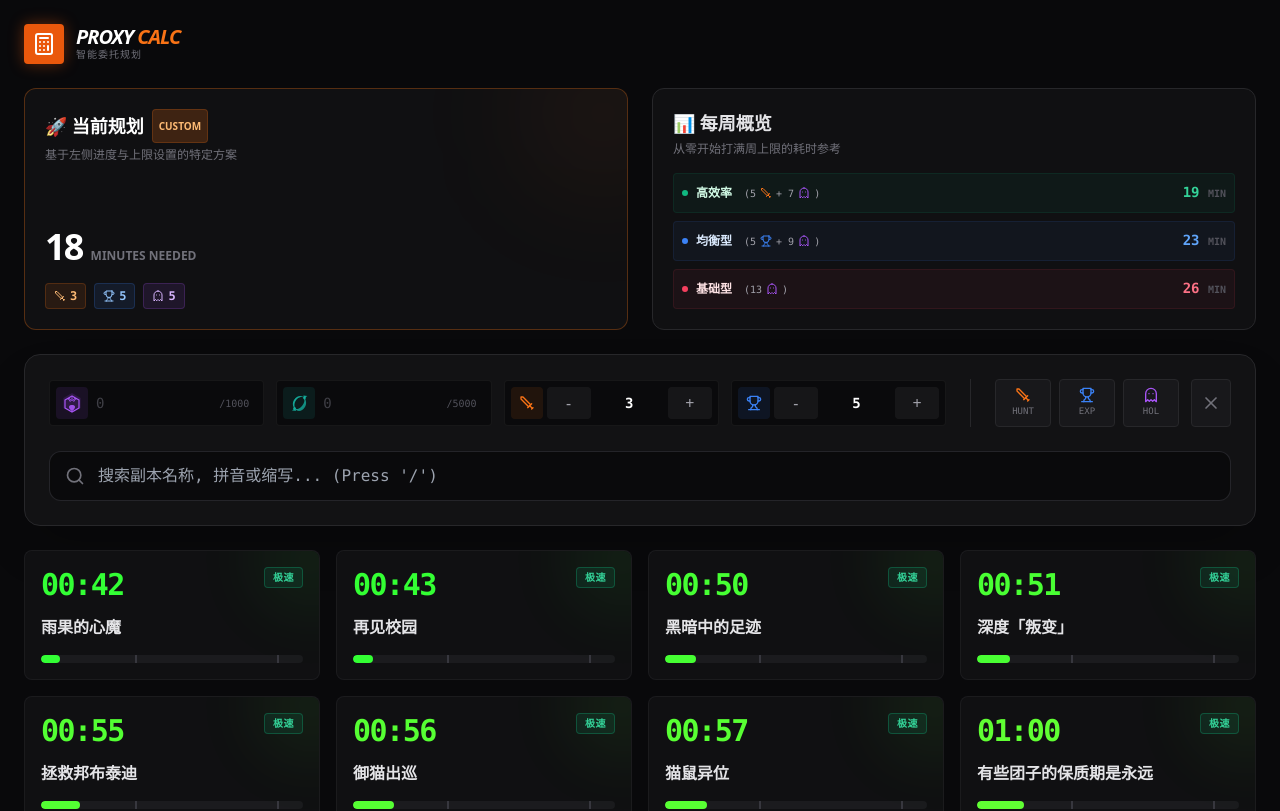
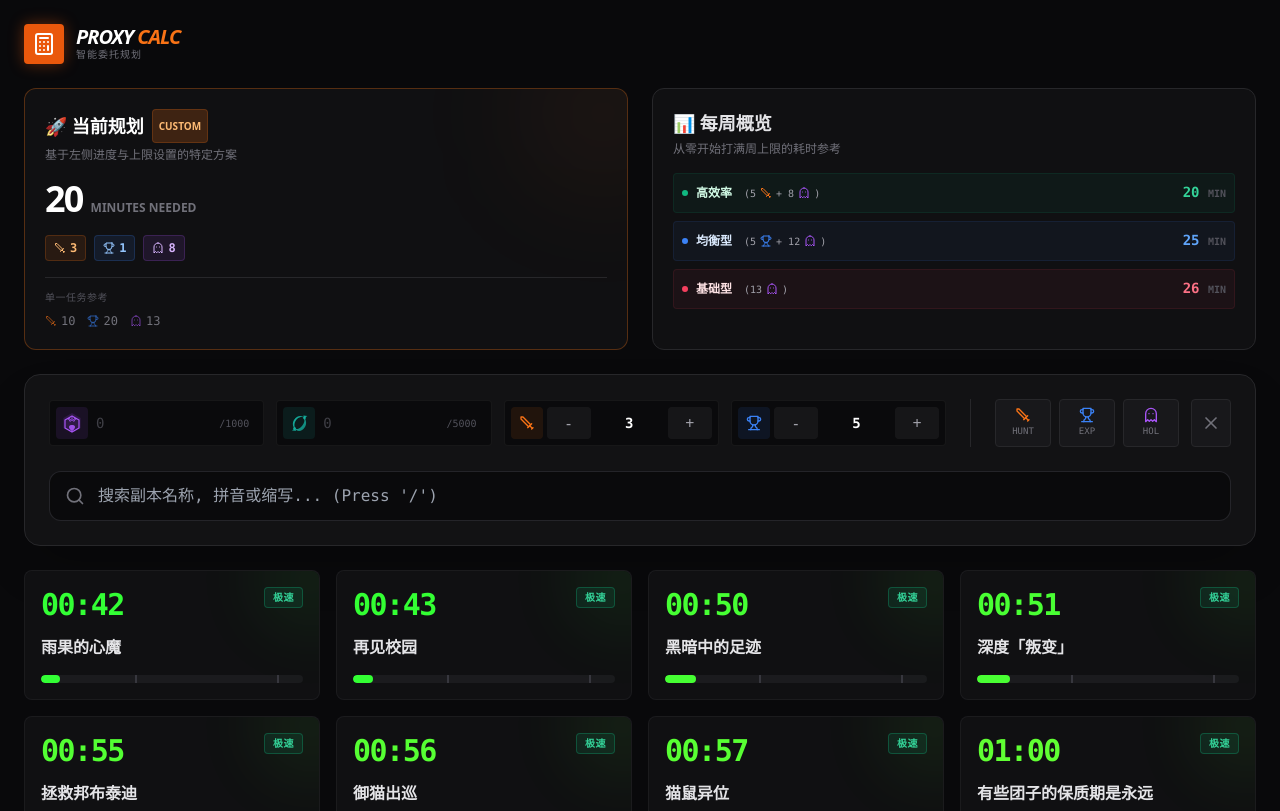
Before and after one commit to owwkmidream/zzz-proxy-calc, a React (Vite) app: page / in a window 1280 px wide. Shown: the top 811 px of the page. Built offline with nearby package versions, Linux system fonts and the light colour scheme.

Commit message:
算法改进2

```diff
--- a/src/App.tsx
+++ b/src/App.tsx
@@ -60,7 +60,7 @@ const App = () => {
 
           {/* 结果数据卡片 */}
           <div className="grid grid-cols-1 md:grid-cols-2 gap-6 animate-in fade-in slide-in-from-top-4">
-            <PlanCard dynamicPlan={dynamicPlan} />
+            <PlanCard dynamicPlan={dynamicPlan} currContrib={Number(currContrib) || 0} currCredit={Number(currCredit) || 0} />
             <BenchmarkCard benchmarks={benchmarks} />
           </div>
 
--- a/src/components/PlanCard.tsx
+++ b/src/components/PlanCard.tsx
@@ -1,11 +1,22 @@
 import { Sword, Trophy, Ghost } from 'lucide-react';
 import type { PlanResult } from '../types';
+import { calculateSingleTaskCounts } from '../utils/solver';
+import { LIMITS } from '../constants';
 
 interface PlanCardProps {
     dynamicPlan: PlanResult | null;
+    currContrib: number;
+    currCredit: number;
 }
 
-export const PlanCard = ({ dynamicPlan }: PlanCardProps) => {
+export const PlanCard = ({ dynamicPlan, currContrib, currCredit }: PlanCardProps) => {
+    // 计算剩余需求
+    const reqC = Math.max(0, LIMITS.CONTRIB - currContrib);
+    const reqCr = Math.max(0, LIMITS.CREDIT - currCredit);
+
+    // 计算单一任务参考数据
+    const singleCounts = calculateSingleTaskCounts(reqC, reqCr);
+
     return (
         <div className={`bg-zinc-900/50 border ${dynamicPlan ? 'border-orange-500/30' : 'border-zinc-800'} rounded-xl p-5 relative overflow-hidden flex flex-col justify-between min-h-[160px]`}>
             <div>
@@ -39,6 +50,25 @@ export const PlanCard = ({ dynamicPlan }: PlanCardProps) => {
                             </span>
                         )}
                     </div>
+
+                    {/* 单一任务参考 */}
+                    <div className="mt-4 pt-3 border-t border-zinc-800">
+                        <p className="text-[10px] text-zinc-600 uppercase tracking-wider mb-2">单一任务参考</p>
+                        <div className="flex gap-3 text-xs">
+                            <span className="flex items-center gap-1 text-zinc-500" title="只刷恶名狩猎需要的次数">
+                                <Sword className="w-3 h-3 text-orange-500/60" />
+                                <span className="font-mono">{singleCounts.hunt === Infinity ? '∞' : singleCounts.hunt}</span>
+                            </span>
+                            <span className="flex items-center gap-1 text-zinc-500" title="只刷专业挑战需要的次数">
+                                <Trophy className="w-3 h-3 text-blue-500/60" />
+                                <span className="font-mono">{singleCounts.expert === Infinity ? '∞' : singleCounts.expert}</span>
+                            </span>
+                            <span className="flex items-center gap-1 text-zinc-500" title="只刷普通空洞需要的次数">
+                                <Ghost className="w-3 h-3 text-purple-500/60" />
+                                <span className="font-mono">{singleCounts.hollow === Infinity ? '∞' : singleCounts.hollow}</span>
+                            </span>
+                        </div>
+                    </div>
                 </div>
             ) : (
                 <div className="flex items-center justify-center h-full text-zinc-600 text-sm font-mono mt-4">
--- a/src/utils/solver.ts
+++ b/src/utils/solver.ts
@@ -34,8 +34,14 @@ const calculateEfficiency = (
     const cProgress = targetC > 0 ? effectiveC / targetC : 0;
     const crProgress = targetCr > 0 ? effectiveCr / targetCr : 0;
 
-    // 综合效率 = 总进度贡献 / 时间
-    return (cProgress + crProgress) / task.time;
+    // 基础效率 = 总进度贡献 / 时间
+    const baseEfficiency = (cProgress + crProgress) / task.time;
+
+    // 加入微小的"单次收益加成"因子（万分之一量级）
+    // 当效率相近时，优先选择单次收益更高的任务，减少总任务次数
+    const singleRunBonus = (effectiveC + effectiveCr) * 0.0001;
+
+    return baseEfficiency + singleRunBonus;
 };
 
 /**
@@ -124,3 +130,23 @@ export const calculateDynamicPlan = (
 
     return solveOptimalPlan(reqC, reqCr, maxHunt, maxExpert);
 };
+
+/**
+ * 计算如果只用单一任务完成目标，每种任务分别需要多少次
+ * 用于给玩家提供参考对比
+ */
+export const calculateSingleTaskCounts = (
+    reqC: number,
+    reqCr: number
+): Record<string, number> => {
+    const result: Record<string, number> = {};
+
+    for (const [_key, task] of Object.entries(TASKS)) {
+        // 需要多少次才能满足两个目标（取较大值）
+        const countForC = task.contrib > 0 ? Math.ceil(reqC / task.contrib) : Infinity;
+        const countForCr = task.credit > 0 ? Math.ceil(reqCr / task.credit) : Infinity;
+        result[task.id] = Math.max(countForC, countForCr);
+    }
+
+    return result;
+};
```
